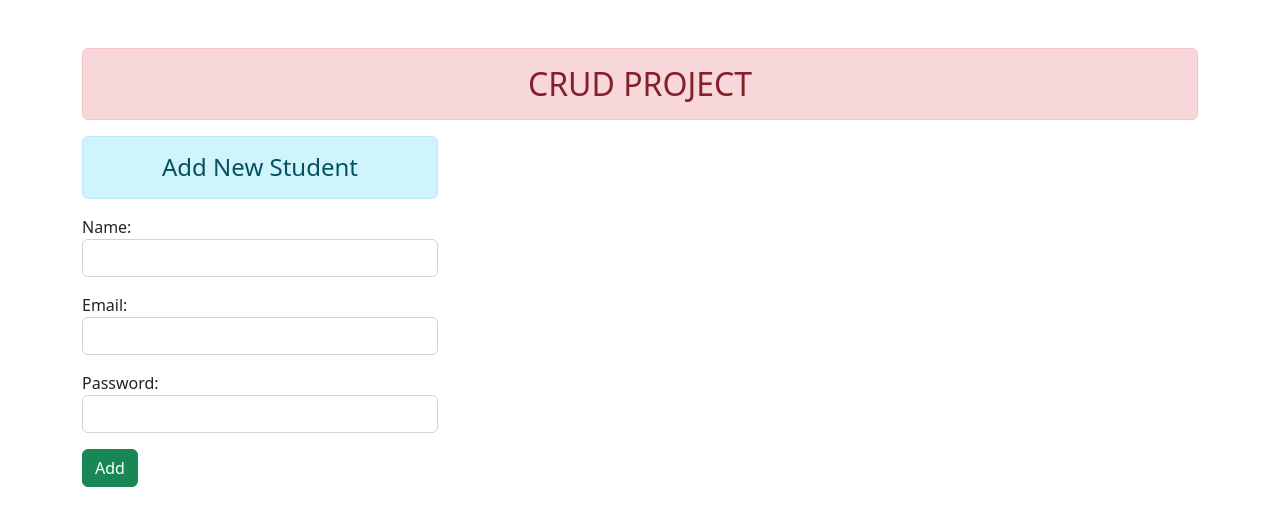
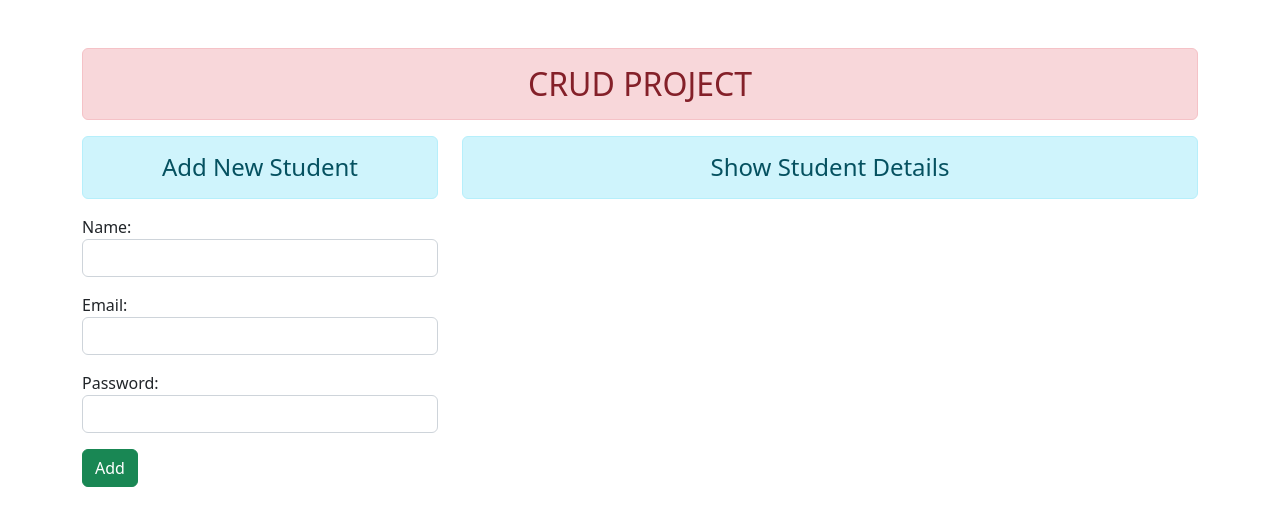
Before and after one commit to Morshed07/Django_CRUD_Operation, a Django app: template templates/addandshow.html in a window 1280 px wide. Shown: the top 526 px of the page. Run offline with Django 4.2, Linux system fonts and the light colour scheme; the template is opened without the code that fills it: values that come from a table or form of the project are taken from there, others are empty.

Commit message:
3rdd commit

```diff
--- a/CRUD/views.py
+++ b/CRUD/views.py
@@ -14,4 +14,5 @@ def Index(request):
             fm = StudentRegistration()
     else:
         fm = StudentRegistration()
-    return render(request,'addandshow.html',{'form': fm})
+        stud = User.object.all()
+    return render(request,'addandshow.html',{'form': fm}, {'stu': stud})
--- a/templates/addandshow.html
+++ b/templates/addandshow.html
@@ -10,6 +10,11 @@
 
         </form>
     </div>
+
+
+    <div class="col-sm-8">
+        <h4 class="text-center alert alert-info">Show Student Details</h4>
+    </div>
 </div>
 
 {% endblock content %}
```
